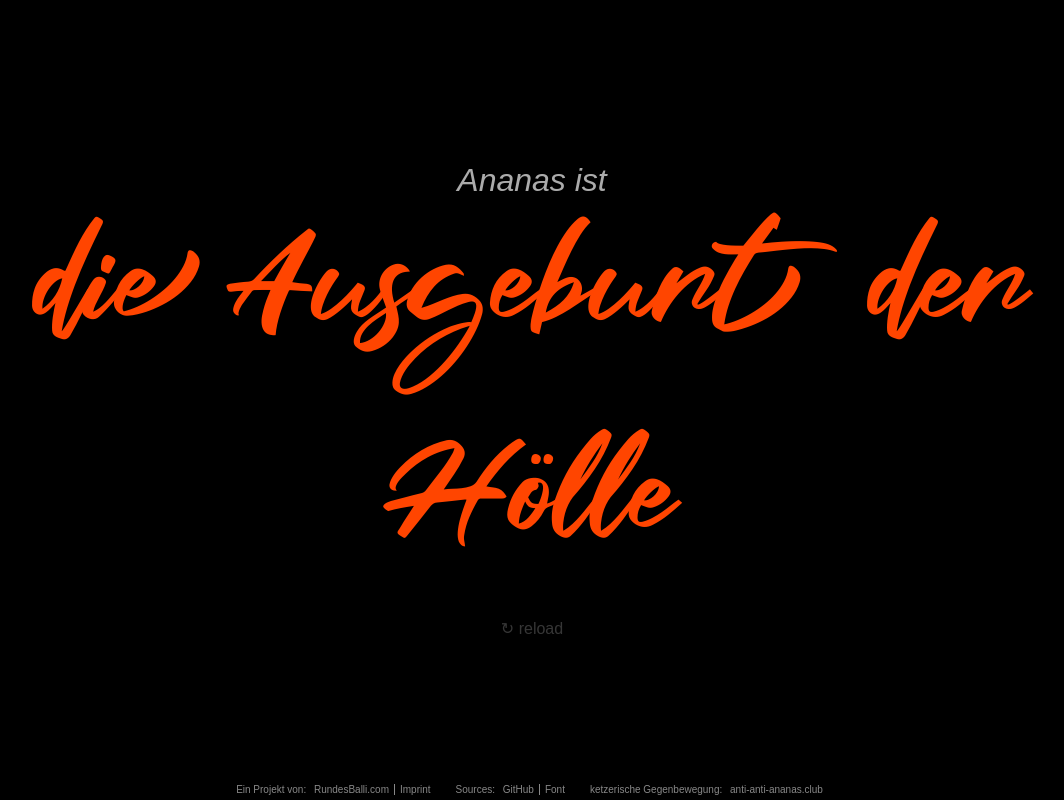
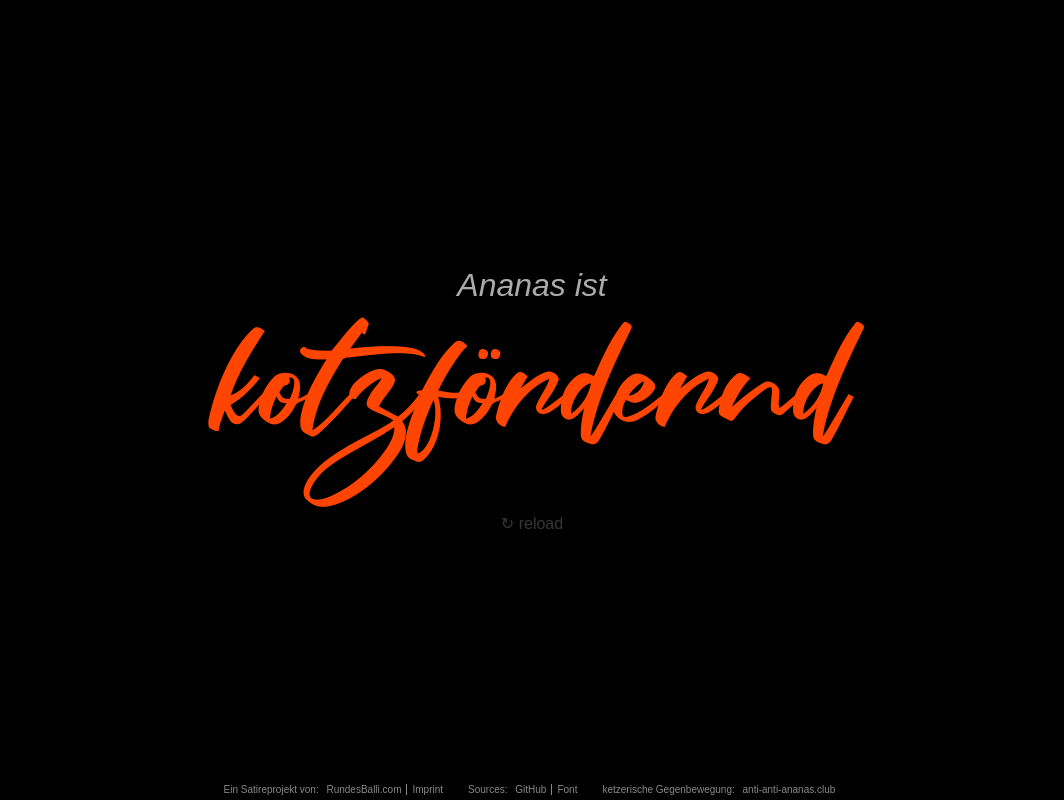
Before and after one commit to RundesBalli/anti-ananas.club, a PHP site: page / in a window 1280 px wide. Shown: the whole page, without its empty margins (108-1172 px from the left). Run offline with PHP 8.4, Linux system fonts and the light colour scheme.

Commit message:
Typo & neue Begriffe hinzugefügt & Footer angepasst

```diff
--- a/index.php
+++ b/index.php
@@ -22,11 +22,11 @@
     <div id="bgimg"></div>
     <div id="wrapper">
       <div id="preamble">Ananas ist</div>
-      <div id="description"><?php $desc = array("ekelhaft", "widerlich", "Abfall", "kotzfördernd", "Versagerfraß", "reudig", "Ranzfraß", "eine Unsitte", "abscheulich", "Nahrung der Unterschicht", "abstoßend", "unerträglich", "Nahrung dritter Klasse", "die Ausgeburt der Hölle", "scheußlich", "entsetzlich", "untragbar", "schändlich", "Kotze zum Essen"); echo $desc[array_rand($desc)]; ?></div>
+      <div id="description"><?php $desc = array("ekelhaft", "widerlich", "Abfall", "kotzfördernd", "Versagerfraß", "räudig", "Ranzfraß", "eine Unsitte", "abscheulich", "Nahrung der Unterschicht", "abstoßend", "unerträglich", "Nahrung dritter Klasse", "die Ausgeburt der Hölle", "scheußlich", "entsetzlich", "untragbar", "schändlich", "Kotze zum Essen", "doof", "wertloser Müll", "Schund"); echo $desc[array_rand($desc)]; ?></div>
       <a href="/">↻ reload</a>
     </div>
     <div id="footer">
-      <span>Ein Projekt von: <a href="https://RundesBalli.com/" target="_blank" rel="noopener">RundesBalli.com</a><a href="https://RundesBalli.com/imprint" target="_blank" rel="noopener">Imprint</a></span><span>Sources: <a href="https://github.com/RundesBalli/anti-ananas.club" target="_blank" rel="noopener">GitHub</a><a href="https://www.dafont.com/de/fair-prosper.font" target="_blank" rel="noopener">Font</a></span><span>ketzerische Gegenbewegung: <a href="https://anti-anti-ananas.club" target="_blank" rel="noopener">anti-anti-ananas.club</a></span>
+      <span>Ein Satireprojekt von: <a href="https://RundesBalli.com/" target="_blank" rel="noopener">RundesBalli.com</a><a href="https://RundesBalli.com/imprint" target="_blank" rel="noopener">Imprint</a></span><span>Sources: <a href="https://github.com/RundesBalli/anti-ananas.club" target="_blank" rel="noopener">GitHub</a><a href="https://www.dafont.com/de/fair-prosper.font" target="_blank" rel="noopener">Font</a></span><span>ketzerische Gegenbewegung: <a href="https://anti-anti-ananas.club" target="_blank" rel="noopener">anti-anti-ananas.club</a></span>
     </div>
     <script type="text/javascript" src="/src/reload.js"></script>
   </body>
```
